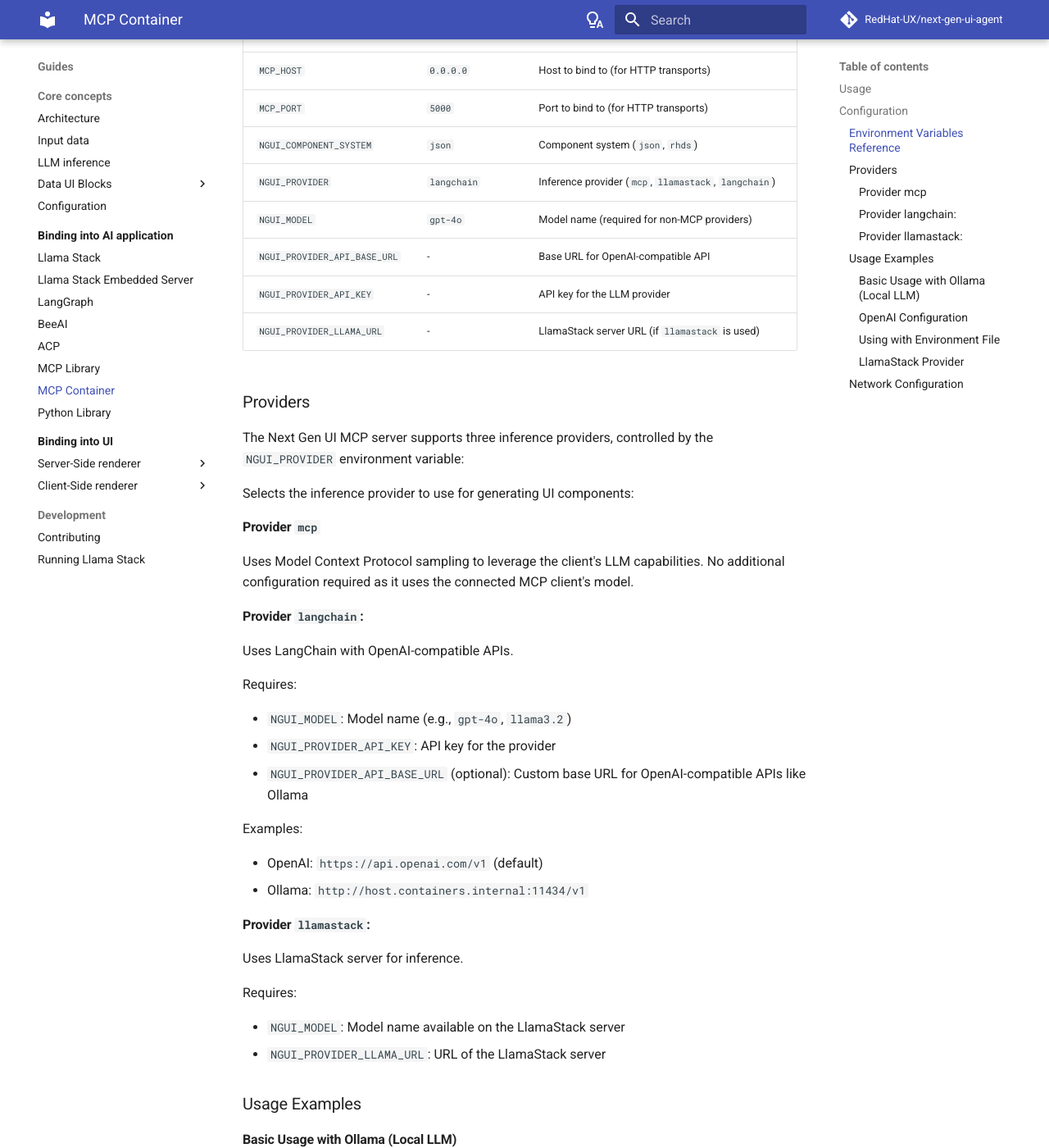
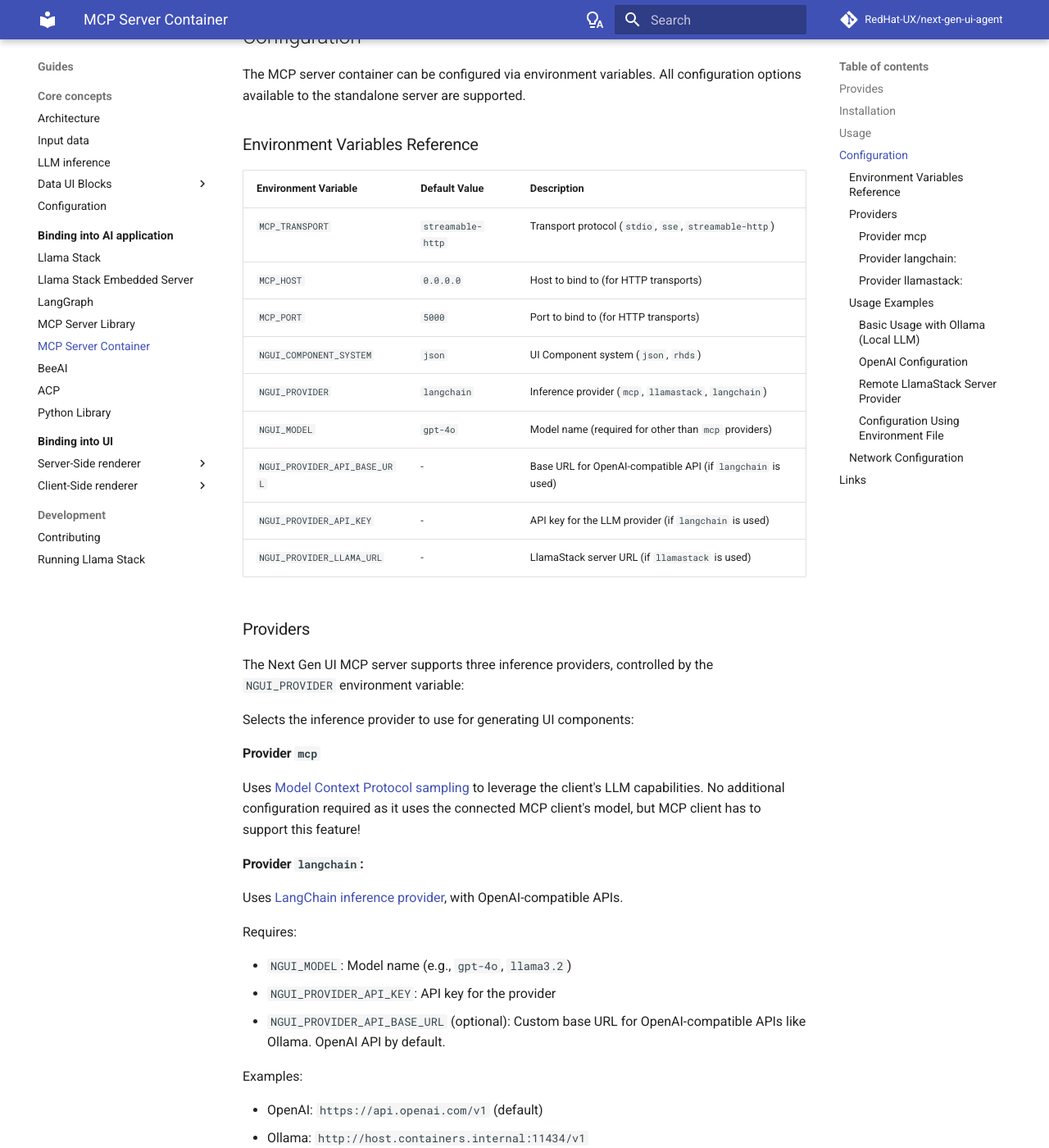
Before and after one commit to RedHat-UX/next-gen-ui-agent, an MkDocs documentation site: the page built from docs/guide/ai_apps_binding/mcp-container.md, in a window 1280 px wide and 1400 px high, scrolled down 808 px. Shown: the whole window at 82% size. Built offline with MkDocs 1.6.1 and Material for MkDocs 9.7.7, drawn with Linux system fonts in a browser that asks for light colours; comment, search, counter and statistics services are not loaded; some of the changed text lies outside the part shown.

Commit message:
docs: MCP Server documentation improved

````diff
--- a/libs/next_gen_ui_mcp/README-containers.md
+++ b/libs/next_gen_ui_mcp/README-containers.md
@@ -1,8 +1,18 @@
 # Next Gen UI MCP Server Container
 
-Next Gen UI MCP Server container image.
+This module is part of the [Next Gen UI Agent project](https://github.com/RedHat-UX/next-gen-ui-agent).
 
-For more information visit [GitHub](https://github.com/RedHat-UX/next-gen-ui-agent).
+[![Module Category](https://img.shields.io/badge/Module%20Category-AI%20Protocol-red)](https://github.com/RedHat-UX/next-gen-ui-agent)
+[![Module Status](https://img.shields.io/badge/Module%20Status-Tech%20Preview-orange)](https://github.com/RedHat-UX/next-gen-ui-agent)
+
+[Next Gen UI Agent MCP Server](https://redhat-ux.github.io/next-gen-ui-agent/guide/ai_apps_binding/mcp-library/) container image.
+
+## Provides
+
+* container image to easily run [Next Gen UI Agent MCP server](https://redhat-ux.github.io/next-gen-ui-agent/guide/ai_apps_binding/mcp-library/)
+
+
+## Installation
 
 ```sh
 podman pull quay.io/next-gen-ui/mcp
@@ -22,17 +32,17 @@
 
 ### Environment Variables Reference
 
-| Environment Variable         | Default Value     | Description                                            |
-| ---------------------------- | ----------------- | ------------------------------------------------------ |
-| `MCP_TRANSPORT`              | `streamable-http` | Transport protocol (`stdio`, `sse`, `streamable-http`) |
-| `MCP_HOST`                   | `0.0.0.0`         | Host to bind to (for HTTP transports)                  |
-| `MCP_PORT`                   | `5000`            | Port to bind to (for HTTP transports)                  |
-| `NGUI_COMPONENT_SYSTEM`      | `json`            | Component system (`json`, `rhds`)                      |
-| `NGUI_PROVIDER`              | `langchain`       | Inference provider (`mcp`, `llamastack`, `langchain`)  |
-| `NGUI_MODEL`                 | `gpt-4o`          | Model name (required for non-MCP providers)            |
-| `NGUI_PROVIDER_API_BASE_URL` | -                 | Base URL for OpenAI-compatible API                     |
-| `NGUI_PROVIDER_API_KEY`      | -                 | API key for the LLM provider                           |
-| `NGUI_PROVIDER_LLAMA_URL`    | -                 | LlamaStack server URL (if `llamastack` is used)         |
+| Environment Variable         | Default Value     | Description                                                 |
+| ---------------------------- | ----------------- | ----------------------------------------------------------- |
+| `MCP_TRANSPORT`              | `streamable-http` | Transport protocol (`stdio`, `sse`, `streamable-http`)      |
+| `MCP_HOST`                   | `0.0.0.0`         | Host to bind to (for HTTP transports)                       |
+| `MCP_PORT`                   | `5000`            | Port to bind to (for HTTP transports)                       |
+| `NGUI_COMPONENT_SYSTEM`      | `json`            | UI Component system (`json`, `rhds`)                        |
+| `NGUI_PROVIDER`              | `langchain`       | Inference provider (`mcp`, `llamastack`, `langchain`)       |
+| `NGUI_MODEL`                 | `gpt-4o`          | Model name (required for other than `mcp` providers)        |
+| `NGUI_PROVIDER_API_BASE_URL` | -                 | Base URL for OpenAI-compatible API (if `langchain` is used) |
+| `NGUI_PROVIDER_API_KEY`      | -                 | API key for the LLM provider (if `langchain` is used)       |
+| `NGUI_PROVIDER_LLAMA_URL`    | -                 | LlamaStack server URL (if `llamastack` is used)             |
 
 ### Providers
 
@@ -42,17 +52,18 @@
 
 #### Provider **`mcp`**
 
-Uses Model Context Protocol sampling to leverage the client's LLM capabilities. No additional configuration required as it uses the connected MCP client's model.
+Uses [Model Context Protocol sampling](https://modelcontextprotocol.io/specification/2025-06-18/client/sampling) to leverage the client's LLM capabilities.
+No additional configuration required as it uses the connected MCP client's model, but MCP client has to support this feature!
 
 #### Provider **`langchain`**:
 
-Uses LangChain with OpenAI-compatible APIs.
+Uses [LangChain inference provider](https://redhat-ux.github.io/next-gen-ui-agent/guide/ai_apps_binding/pythonlib/#provides), with OpenAI-compatible APIs.
 
 Requires:
 
 - `NGUI_MODEL`: Model name (e.g., `gpt-4o`, `llama3.2`)
 - `NGUI_PROVIDER_API_KEY`: API key for the provider
-- `NGUI_PROVIDER_API_BASE_URL` (optional): Custom base URL for OpenAI-compatible APIs like Ollama
+- `NGUI_PROVIDER_API_BASE_URL` (optional): Custom base URL for OpenAI-compatible APIs like Ollama. OpenAI API by default.
 
 Examples:
 
@@ -61,7 +72,7 @@
 
 #### Provider **`llamastack`**:
 
-Uses LlamaStack server for inference.
+Uses [Remote LlamaStack server inference provider](https://redhat-ux.github.io/next-gen-ui-agent/guide/ai_apps_binding/llamastack/#provides).
 
 Requires:
 
@@ -89,7 +100,16 @@
     quay.io/next-gen-ui/mcp
 ```
 
-#### Using with Environment File
+#### Remote LlamaStack Server Provider
+```bash
+podman run --rm -it -p 5000:5000 \
+    --env NGUI_PROVIDER="llamastack" \
+    --env NGUI_MODEL="llama3.2-3b" \
+    --env NGUI_PROVIDER_LLAMA_URL="http://host.containers.internal:5001" \
+    quay.io/next-gen-ui/mcp
+```
+
+#### Configuration Using Environment File
 Create a `.env` file:
 ```bash
 # .env file
@@ -107,15 +127,6 @@
 podman run --rm -it -p 5000:5000 --env-file .env quay.io/next-gen-ui/mcp
 ```
 
-#### LlamaStack Provider
-```bash
-podman run --rm -it -p 5000:5000 \
-    --env NGUI_PROVIDER="llamastack" \
-    --env NGUI_MODEL="llama3.2-3b" \
-    --env NGUI_PROVIDER_LLAMA_URL="http://host.containers.internal:5001" \
-    quay.io/next-gen-ui/mcp
-```
-
 ### Network Configuration
 
 For local development connecting to services running on the host machine:
@@ -123,3 +134,9 @@
 - Use `host.containers.internal` to access host services (works with Podman and Docker Desktop)
 - For Linux with Podman, you may need to use `host.docker.internal` or the host's IP address
 - Ensure the target services (like Ollama) are accessible from containers
+
+## Links
+
+* [Documentation](https://redhat-ux.github.io/next-gen-ui-agent/guide/ai_apps_binding/mcp-container/)
+* [Source Codes](https://github.com/RedHat-UX/next-gen-ui-agent/tree/main/libs/next_gen_ui_mcp)
+* [Contributing](https://redhat-ux.github.io/next-gen-ui-agent/development/contributing/)
--- a/mkdocs.yml
+++ b/mkdocs.yml
@@ -78,10 +78,10 @@
       - Llama Stack: guide/ai_apps_binding/llamastack.md
       - Llama Stack Embedded Server: guide/ai_apps_binding/llamastack_embedded.md
       - LangGraph: guide/ai_apps_binding/langgraph.md
+      - MCP Server Library: guide/ai_apps_binding/mcp-library.md
+      - MCP Server Container: guide/ai_apps_binding/mcp-container.md
       - BeeAI: guide/ai_apps_binding/beeai.md
       - ACP: guide/ai_apps_binding/acp.md
-      - MCP Library: guide/ai_apps_binding/mcp-library.md
-      - MCP Container: guide/ai_apps_binding/mcp-container.md
       - Python Library: guide/ai_apps_binding/pythonlib.md
     - Binding into UI:
       - guide/renderer/index.md
````
Also changed, not shown: libs/next_gen_ui_mcp/README.md (+21 -1 lines).
